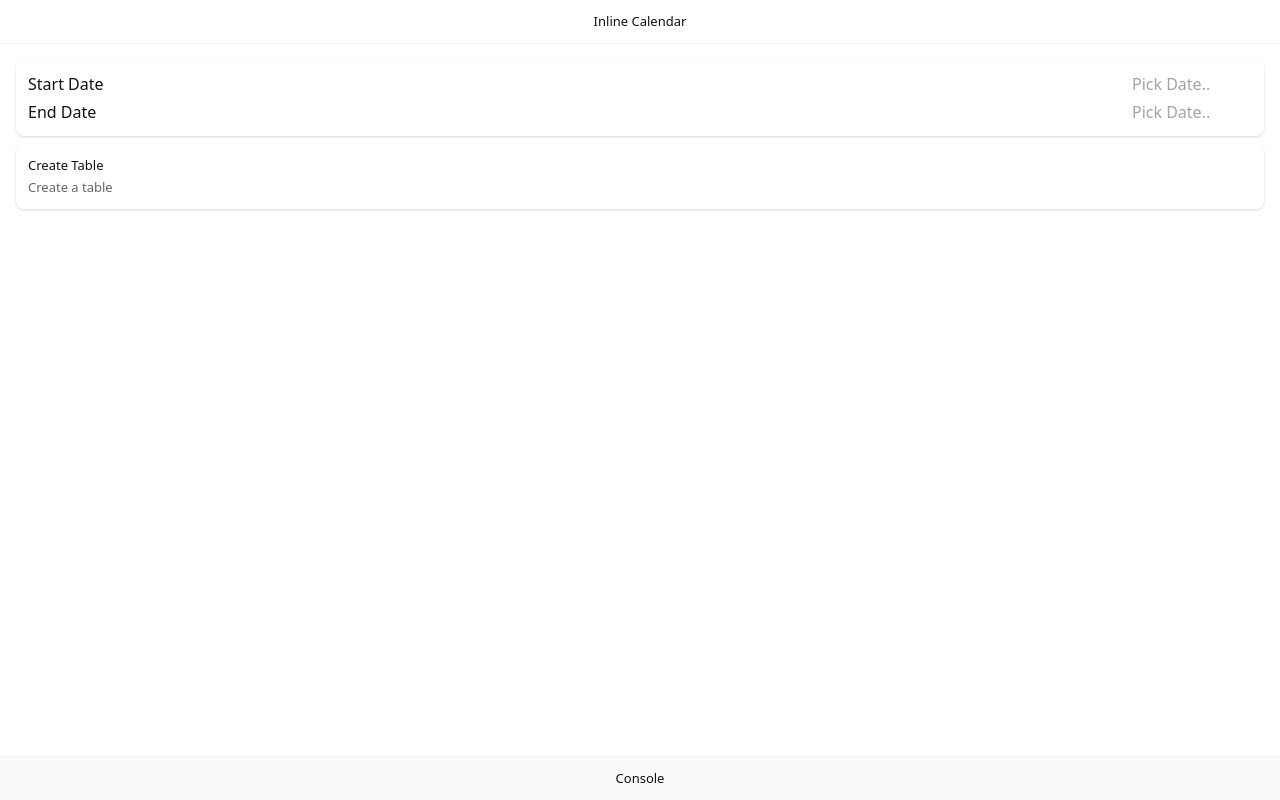
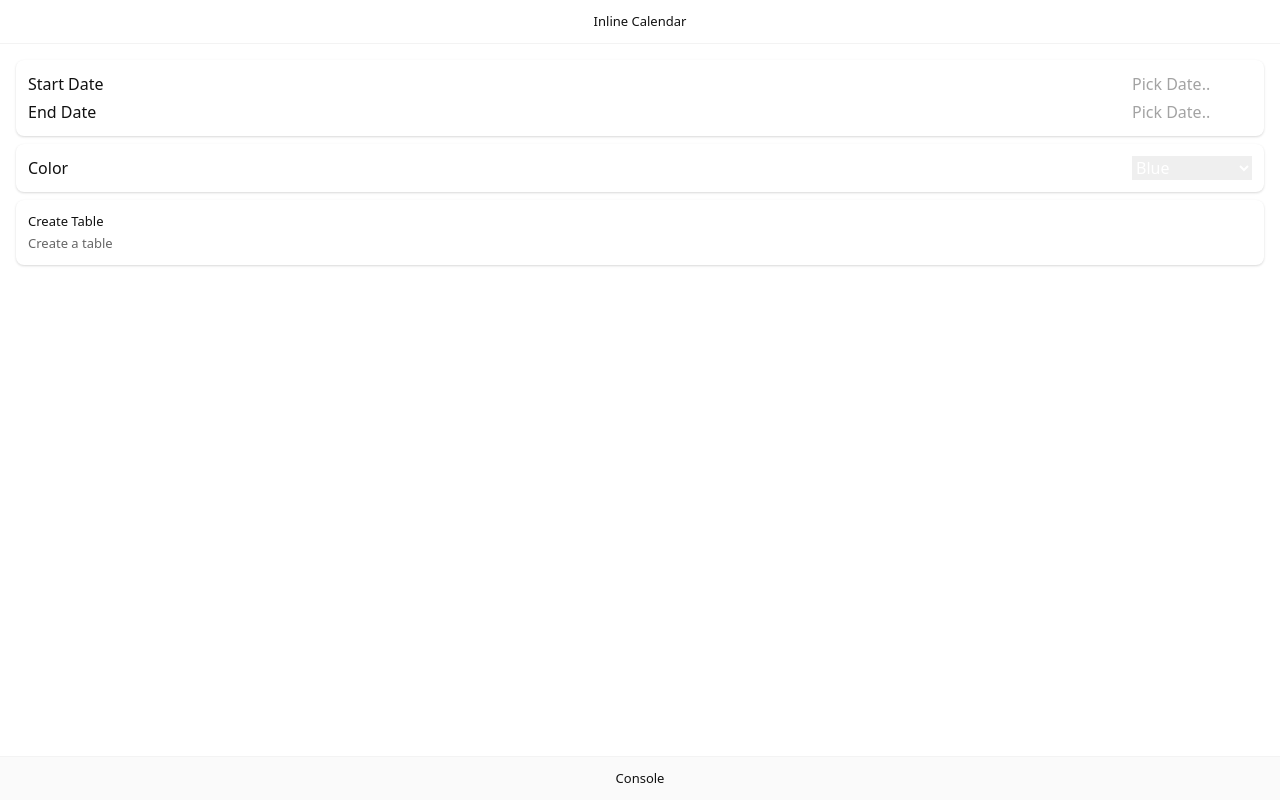
Before and after one commit to hugosalinas/craft-inline-calendar, a website built with webpack: page src/index.html in a window 1280 px wide. Shown: the top 800 px of the page. Built offline with nearby package versions, Linux system fonts and the light colour scheme.

Commit message:
functioal color picker

```diff
--- a/src/index.html
+++ b/src/index.html
@@ -29,12 +29,11 @@
       <!-- START MAIN MENU -->
       <div id="mainMenu" class="mx-2 mt-2 mb-4">
 
-        <!---- DATE INPUTS ---->
         <section id="dataApiDetails" class="px-2 pt-2 pb-4">
+          <!---- DATE INPUTS ---->
           <div class="gridItem cursor-pointer gap-1 grid">
             <div class="flex justify-between">
               <label for="start-date">Start Date</label>
-              <!-- <div id="start-date" data-date="01/25/2020"></div> -->
               <input type="date" class="date-input" id="start-date" placeholder="Pick Date.." />
             </div>
             <div class="flex justify-between">
@@ -43,6 +42,22 @@
             </div>
           </div>
 
+          <!-- COLOR INPUTS -->
+          <div class="gridItem cursor-pointer gap-1 grid">
+            <div class="flex justify-between">
+              <label for="start-date">Color</label>
+              <select type="date" value="blueFill" class="date-input" id="active-color" placeholder="Pick Date..">
+                <option value="blueFill">Blue</option>
+                <option value="redFill">Red</option>
+                <option value="pinkFill1">Pink</option>
+                <option value="greenFill">Green</option>
+                <option value="greyFill4">Grey</option>
+              </select>
+            </div>
+
+          </div>
+
+          <!-- CREATE TABLE-->
           <div id="create-table" class="gridItem cursor-pointer">
             <div class="h-full flex flex-row">
               <h3 class="flex flex-grow text-sm font-medium">
--- a/src/inline-calendar.ts
+++ b/src/inline-calendar.ts
@@ -1,9 +1,10 @@
-import { BlockLocation, CraftBlock, CraftBlockUpdate, CraftTableBlockInsert, CraftTableCellInsert, CraftTableColumn, CraftTableRowInsert, CraftTextBlock, IndexLocation } from "@craftdocs/craft-extension-api";
+import { BlockLocation, CraftBlock, CraftBlockUpdate, CraftTableBlockInsert, CraftTableCellFillColor, CraftTableCellInsert, CraftTableColumn, CraftTableRowInsert, CraftTextBlock, IndexLocation } from "@craftdocs/craft-extension-api";
 import { showConsole, hideConsole, clearConsole, logInPageConsoleMessage } from './console'
 import flatpickr from "flatpickr";
 
 const dayNames = ["Sunday", "Monday", "Tuesday", "Wednesday", "Thursday", "Friday", "Saturday"];
 const monthName = ["Jan", "Feb", "March", "April", "May", "June", "Jul", "Aug", "Sep", "Oct", "Nov", "Dec"];
+let activeFillColor: CraftTableCellFillColor = 'blueFill';
 
 export const initInlineCalendar = (): void => {
     /**
@@ -21,6 +22,8 @@ export const initInlineCalendar = (): void => {
     document.getElementById("create-table").onclick = async () => {
         const startDateElement = document.getElementById("start-date") as HTMLInputElement;
         const endDateElement = document.getElementById("end-date") as HTMLInputElement;
+        const activeFillElement = document.getElementById("active-color") as HTMLSelectElement;
+        activeFillColor = activeFillElement.value as CraftTableCellFillColor ?? activeFillColor;
         if (startDateElement.value && endDateElement.value) {
             const data = buildCalendarArray(new Date(startDateElement.value), new Date(endDateElement.value))
             insertTable(data);
@@ -79,7 +82,7 @@ function insertTable(tableData: Array<CalendarTableCell>[]): void {
 }
 
 function cellBuilder(cell: CalendarTableCell): CraftTableCellInsert {
-    return { block: { type: 'textBlock', content: cell.content }, style: { fillColor: cell.isActive ? 'blueFill' : undefined, defaultBlockStyle: { isBold: cell.isActive, isCode: cell.isActive } } }
+    return { block: { type: 'textBlock', content: cell.content }, style: { fillColor: cell.isActive ? activeFillColor : undefined, defaultBlockStyle: { isBold: cell.isActive, isCode: cell.isActive } } }
 }
 
 function compaireDates(date1: Date, date2: Date): boolean {
```
Also changed, not shown: dist/app.js, dist/index.html, 1 other file.
